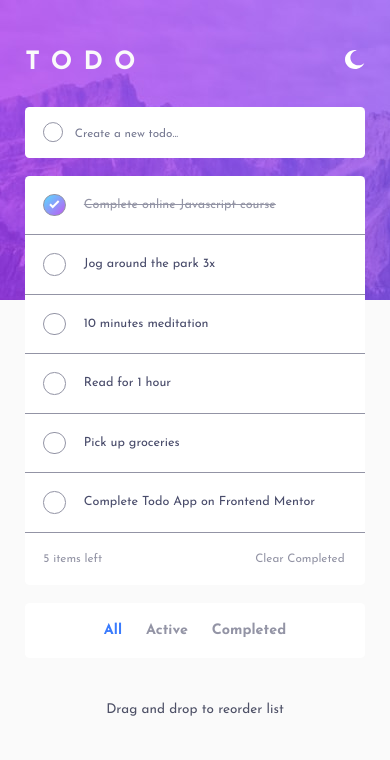
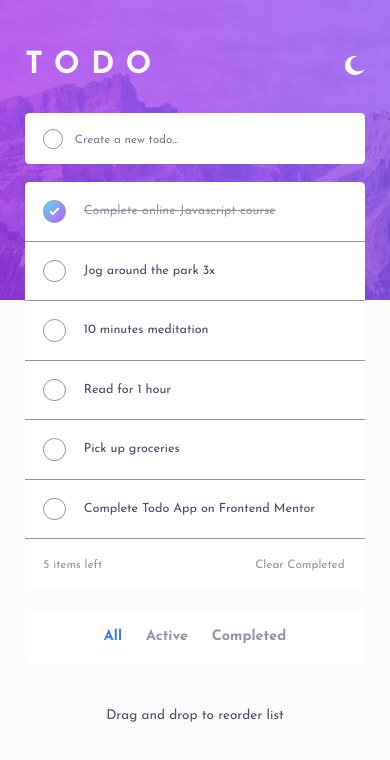
Before and after one commit to erelropeta/fem-todo-app-main, a React (Vite) app: page / in a window 390 px wide. Shown: the top 760 px of the page. Built offline with nearby package versions, Linux system fonts and the light colour scheme.

Commit message:
style: make the header responsive for desktop view

```diff
--- a/src/components/header.css
+++ b/src/components/header.css
@@ -1,19 +1,20 @@
 .header {
   display: flex;
-  align-items: flex-start;
+  align-items: center;
   justify-content: space-between;
-  margin-block: 2.75rem 1.8rem;
+  margin-block: clamp(2.75rem, 2.099rem + 3.127vw, 4.6rem)
+    clamp(1.8rem, 1.659rem + 0.676vw, 2.2rem);
 }
 
 .header__title {
   color: var(--clr-dt-grayish-blue-100);
-  font-size: 1.4rem;
+  font-size: clamp(1.675rem, 1.385rem + 1.394vw, 2.5rem);
   text-transform: uppercase;
-  letter-spacing: 0.625rem;
+  letter-spacing: clamp(0.625rem, 0.528rem + 0.465vw, 0.9rem);
 }
 
 .header__theme-btn {
-  width: 1.1rem;
+  width: clamp(1.1rem, 0.924rem + 0.845vw, 1.6rem);
 }
 
 .theme-btn__icon {
```
